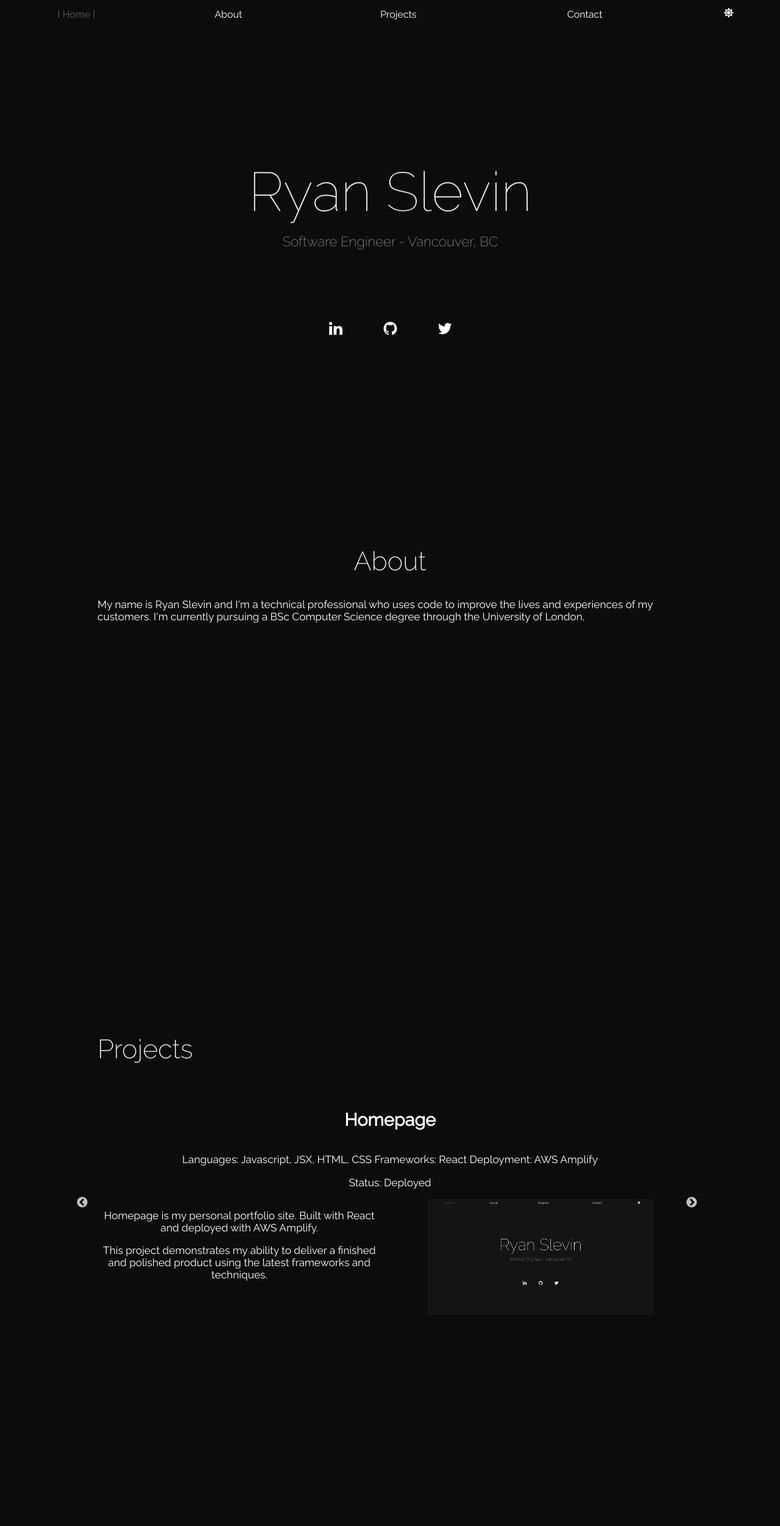
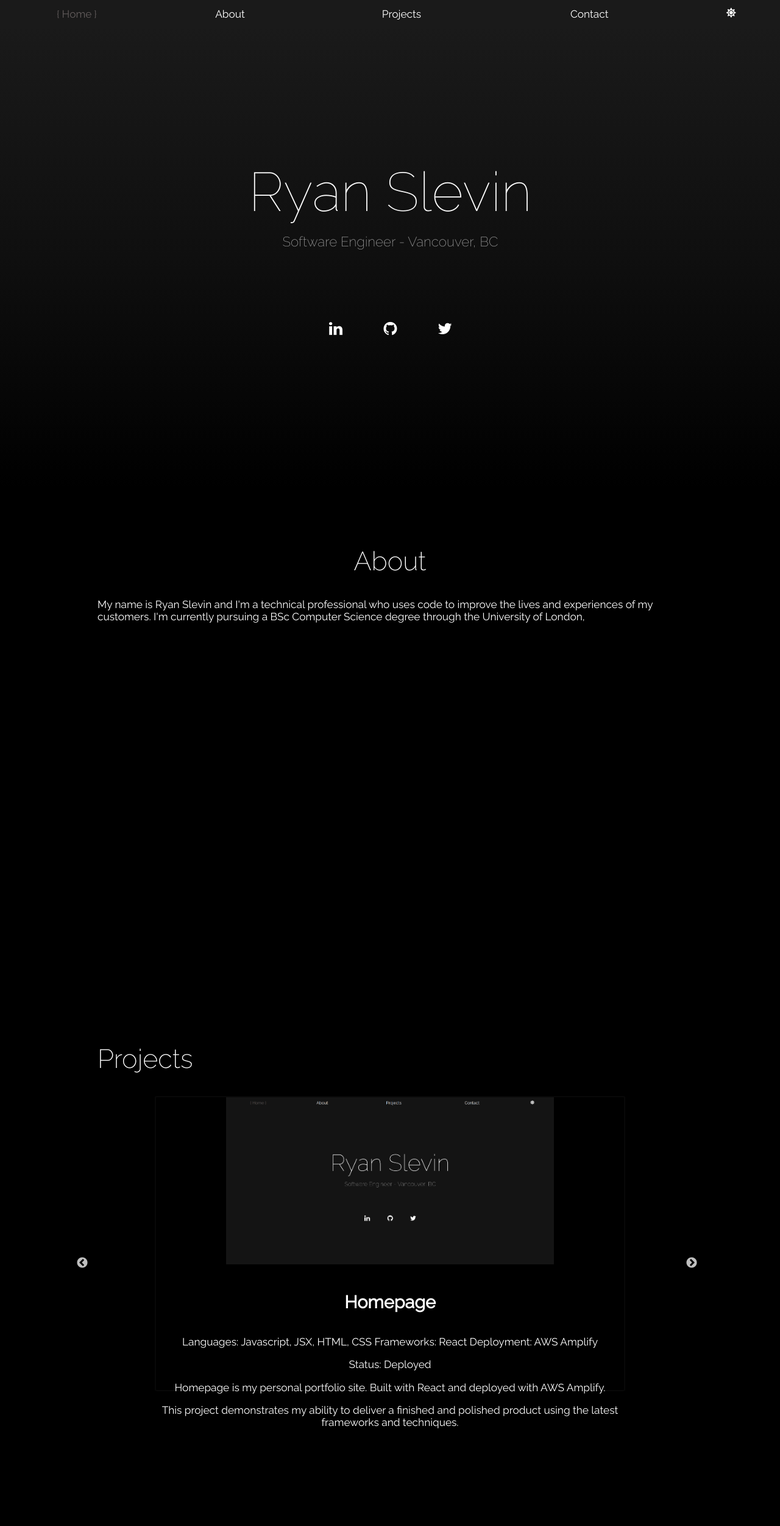
Before and after one commit to ryanslevin/homepage, a React (Create React App) app: page / in a window 1280 px wide. Shown: the top 2502 px of the page at 61% size. Built offline with nearby package versions, Linux system fonts and the light colour scheme.

Commit message:
Updated project carousel container

```diff
--- a/src/App.css
+++ b/src/App.css
@@ -12,14 +12,14 @@ html { font-size: calc(1em + 1vw) }
 }
 
 .app-dark{
-    background-color: rgb(12, 12, 12);
+    background-color: rgb(0, 0, 0);
     color: white;
 }
 
 .outer-container{
     display: flex;
     flex-direction: column;
-    height: 95vh;
+    height: 97vh;
     width: 100%;
     padding-top: 5vh;
     display: inline-block;
@@ -41,7 +41,7 @@ html { font-size: calc(1em + 1vw) }
 }
 
 .inner-dark{
-    background-color: rgb(12, 12, 12);
+    background-color: rgb(0, 0, 0)
 }
 
 .header-container{
--- a/src/Components/Home/Home.css
+++ b/src/Components/Home/Home.css
@@ -8,11 +8,11 @@
 }
 
 .home-light{
-    background-color: #F5F5F5;
+    background-image: linear-gradient(rgb(201, 201, 201) 5%,rgb(230, 230, 230),  #F5F5F5)
 }
 
 .home-dark{
-    background-color: rgb(12, 12, 12);
+    background-image: linear-gradient(rgb(26, 26, 26) 5%,rgb(15, 15, 15),  black)
 }
 
 .name-container{
--- a/src/Components/NavBar/NavBar.css
+++ b/src/Components/NavBar/NavBar.css
@@ -2,25 +2,26 @@
 .nav-bar{
     column-count: 2;
     width: 100%;
-    height: 5vh;
+    height: 3vh;
     position: fixed;
     text-align: center;
     display: table;
+    z-index:1;
 }
 
 .nav-bar-light{
-    background-color: #F5F5F5;
+    background-color: rgb(201, 201, 201);
 }
 
 .nav-bar-dark{
-    background-color: rgb(12, 12, 12);
+    background-color: rgb(26, 26, 26);
 }
 
 .nav-btn{
     text-align: center;
     margin-left: 10%;
     margin-right: 10%;
-    font-size: 1.25vmax;
+    font-size: .6em;
     display: table-cell;
     vertical-align: middle;
     cursor: pointer;
@@ -39,7 +40,7 @@
     text-align: center;
     margin-left: 10%;
     margin-right: 10%;
-    font-size: 1.25vmax;
+    font-size: .6em;
     display: table-cell;
     vertical-align: middle;
     cursor: default;
@@ -50,7 +51,7 @@
     text-align: center;
     margin-left: 10%;
     margin-right: 10%;
-    font-size: 1.25vmax;
+    font-size: .6em;
     display: table-cell;
     position: relative;
     vertical-align: middle;
--- a/src/Components/Projects/Carousel/Carousel.css
+++ b/src/Components/Projects/Carousel/Carousel.css
@@ -1,15 +1,23 @@
 
+.out{
+    width: 100%;
+    text-align: center;
+}
 .slider-container{
+    width: 80%;
     text-align: center;
-    width: 100%;
+    height: 60vh;
+    display: inline-block;
+    border: 2px rgb(8, 8, 8) solid;
+    border-radius: .5%;
 }
 
 .slider-container-inner{
-    column-count: 2;
+
 }
 
 .slick-slide img{
-    width: 80%;
+    width: 70%;
     display: inline-block;
 }
 
--- a/src/Components/Projects/Carousel/Carousel.js
+++ b/src/Components/Projects/Carousel/Carousel.js
@@ -21,16 +21,20 @@ function Carousel() {
 
 
     <Slider {...settings}>
+      <div className='out'>
       <div className='slider-container'>
+      <img className='portfolio-image' src={HomepageImage} />
         <h4 href='https://github.com/ryanslevin/homepage'>Homepage</h4>
         <p>Languages: Javascript, JSX, HTML, CSS      Frameworks: React      Deployment: AWS Amplify</p>
         <p>Status: Deployed</p>
         <div className='slider-container-inner'>
           <p>Homepage is my personal portfolio site. Built with React and deployed with AWS Amplify.</p>
           <p>This project demonstrates my ability to deliver a finished and polished product using the latest frameworks and techniques.</p>
-          <img className='portfolio-image' src={HomepageImage} />
+
         </div>
       </div>
+      </div>
+      <div className='out'>
       <div className='slider-container'>
         <h4>page-availability</h4>
         <p>Languages: Powershell      Frameworks: .NET      Deployment: Locally Scheduled Task</p>
@@ -41,6 +45,8 @@ function Carousel() {
           <p>This project demonstrates my passion for developing solutions to real business problems and my ability to create long-term automated solutions using a variety of technologies.</p>
         </div>
       </div>
+      </div>
+      <div className='out'>
       <div className='slider-container'>
         <h4>eReg</h4>
         <p>Languages: Java, MySQL, Javascript, JSC, HTML, CSS      Frameworks: Spring Boot, React     Deployment: Locally Scheduled Task</p>
@@ -51,9 +57,9 @@ function Carousel() {
           <p>The program currently allows for user and course creation, updating and the creation of user registrations.</p>
         </div>
       </div>
+            </div>
+
     </Slider>
-
-
 
   )
 }
--- a/src/Components/Projects/Project/Project.js
+++ b/src/Components/Projects/Project/Project.js
@@ -4,6 +4,7 @@ function Project(props) {
     return(
         <div>
             <h3>{this.project.name}</h3>
+            <p></p>
         </div>
     )
 }
```
Also changed, not shown: src/Components/Home/Home.js (+6 -6 lines).
